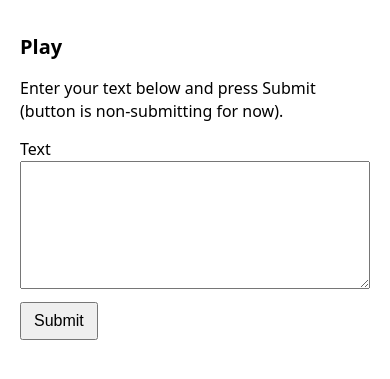
After one commit to Iximiel/bindolo, a Flask app: page /play in a window 390 px wide. The commit adds this page. Shown: the top 379 px of the page. Run offline with Flask 2, Linux system fonts and the light colour scheme.

Commit message:
setting up the play page

```diff
--- a/app.py
+++ b/app.py
@@ -4,6 +4,7 @@ from typing import Dict, Any
 
 from flask import Flask, render_template, request, redirect, url_for, jsonify
 from threading import Lock
+import os
 
 app = Flask(__name__)
 
@@ -45,6 +46,14 @@ USERS_LOCK = Lock()
 # Global application state
 app_state = AppState()
 STATE_LOCK = Lock()
+
+# Convenience: add two fake users for quick local testing when the
+# environment variable `BINDOLO_FAKE_USERS=1` is set. This is temporary
+# and safe for development — it won't run unless you set the env var.
+if os.getenv("BINDOLO_FAKE_USERS") == "1":
+  with USERS_LOCK:
+    usersdb.setdefault("alice", UserInfo())
+    usersdb.setdefault("bob", UserInfo())
 
 
 @app.route("/", methods=["GET"])
--- a/static/style.css
+++ b/static/style.css
@@ -32,3 +32,42 @@ form {
 button {
     padding: 6px 10px
 }
+
+/* Make form controls responsive on small screens (phones) */
+*,
+*::before,
+*::after {
+    box-sizing: border-box;
+}
+
+input[type="text"],
+textarea,
+select {
+    max-width: 100%;
+    width: 100%;
+}
+
+/* Ensure the textarea remains usable on narrow viewports */
+textarea {
+    min-height: 6rem;
+    resize: vertical;
+}
+
+@media (max-width: 480px) {
+    body {
+        padding: 12px;
+    }
+
+    h1 {
+        font-size: 1.25rem;
+    }
+
+    textarea {
+        min-height: 8rem;
+    }
+
+    button {
+        padding: 8px 12px;
+        font-size: 1rem;
+    }
+}
--- /dev/null
+++ b/templates/play.html
@@ -0,0 +1,33 @@
+<!doctype html>
+<html lang="en">
+
+<head>
+    <meta charset="utf-8">
+    <meta name="viewport" content="width=device-width,initial-scale=1">
+    <title>Play</title>
+    <link rel="stylesheet" href="{{ url_for('static', filename='style.css') }}">
+</head>
+
+<body>
+    <h1>Play</h1>
+    <p>Enter your text below and press Submit (button is non-submitting for now).</p>
+
+    <div>
+        <label for="play-text">Text</label><br />
+        <textarea id="play-text" name="text" rows="6" cols="60"></textarea>
+    </div>
+    <div style="margin-top:8px;">
+        <button type="button" id="play-submit">Submit</button>
+    </div>
+
+    <script>
+        // No-op placeholder: button doesn't POST to server by design (no backend handling requested)
+        document.getElementById('play-submit').addEventListener('click', function () {
+            const text = document.getElementById('play-text').value;
+            console.log('Play submit (no-op):', text);
+            alert('Submitted (no-op): ' + (text ? text.substring(0, 200) : '(empty)'));
+        });
+    </script>
+</body>
+
+</html>
```
